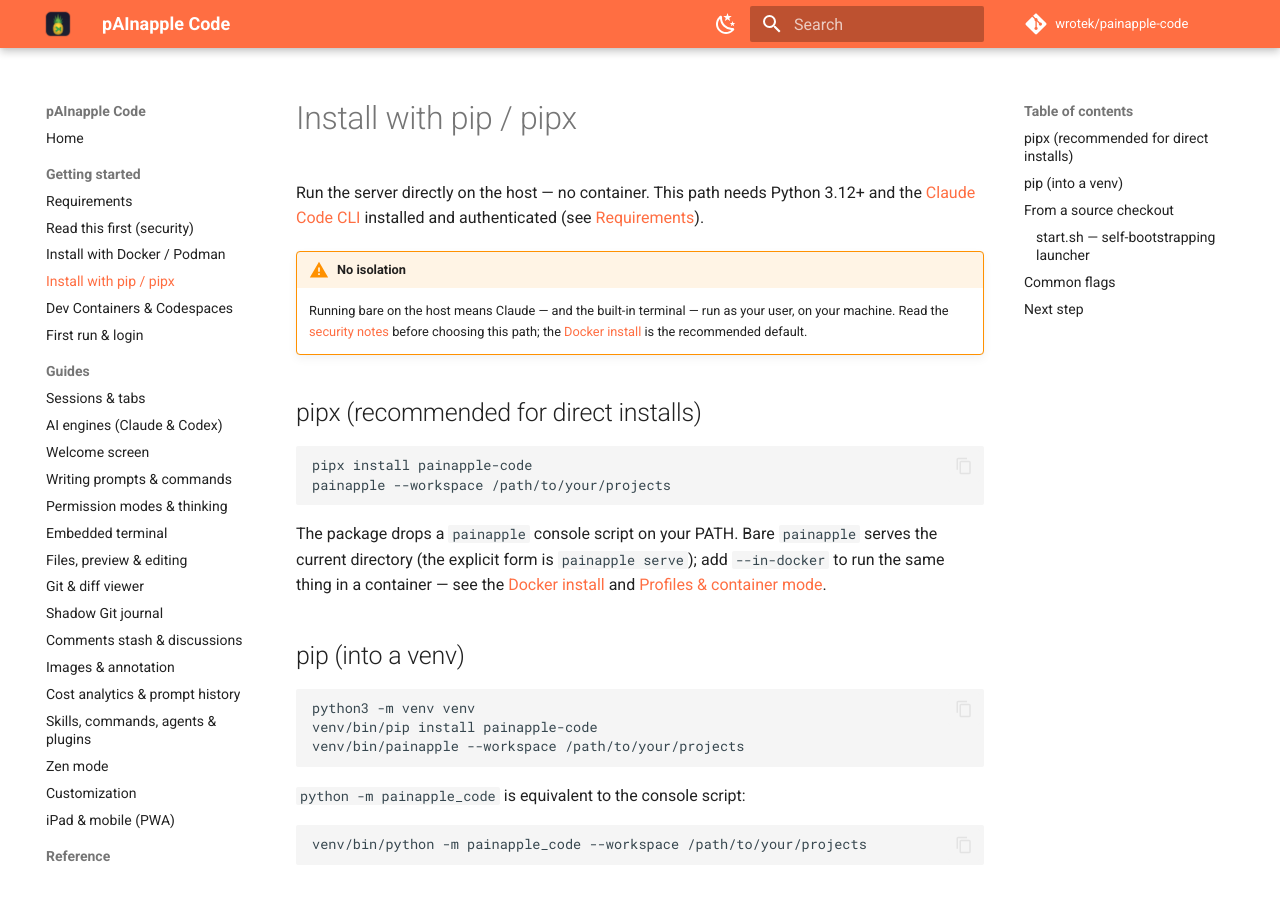
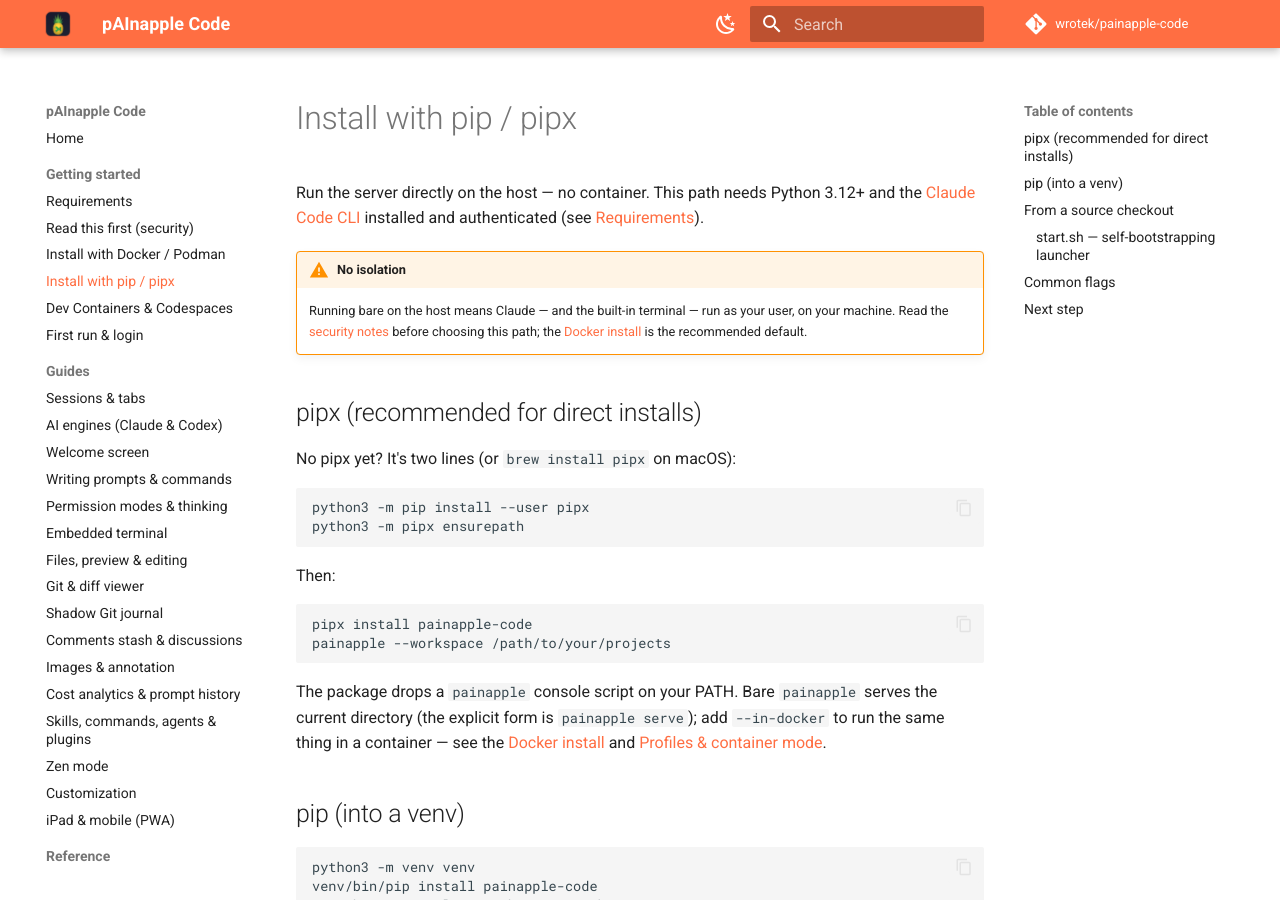
Before and after one commit to wrotek/painapple-code, an MkDocs documentation site: the page built from docs-site/getting-started/install-pip.md, in a window 1280 px wide and 900 px high. Built offline with MkDocs 1.6.1 and Material for MkDocs 9.7.7, drawn with Linux system fonts in a browser that asks for light colours; comment, search, counter and statistics services are not loaded.

Commit message:
docs: show how to install pipx itself in the quick start
The quick start opened with `pipx install painapple-code`, assuming pipx
was already there. Add the two-line bootstrap (plus the brew one-liner)
ahead of it, in the README quick start and the pip/pipx guide.

Recomposing also flushes pending section-source edits into the tracked
README (native Windows support, git requirement, owner-only auth config)
that had not been regenerated yet.

Co-Authored-By: Claude Opus 5 (1M context) <noreply@anthropic.com>

````diff
--- a/docs-site/getting-started/install-pip.md
+++ b/docs-site/getting-started/install-pip.md
@@ -6,6 +6,15 @@ Run the server directly on the host — no container. This path needs Python 3.1
     Running bare on the host means Claude — and the built-in terminal — run as your user, on your machine. Read the [security notes](security.md) before choosing this path; the [Docker install](install-docker.md) is the recommended default.
 
 ## pipx (recommended for direct installs)
+
+No pipx yet? It's two lines (or `brew install pipx` on macOS):
+
+```bash
+python3 -m pip install --user pipx
+python3 -m pipx ensurepath
+```
+
+Then:
 
 ```bash
 pipx install painapple-code
````
Also changed, not shown: README.dockerhub.md (+1 -1 lines), README.md (+15 -4 lines).
